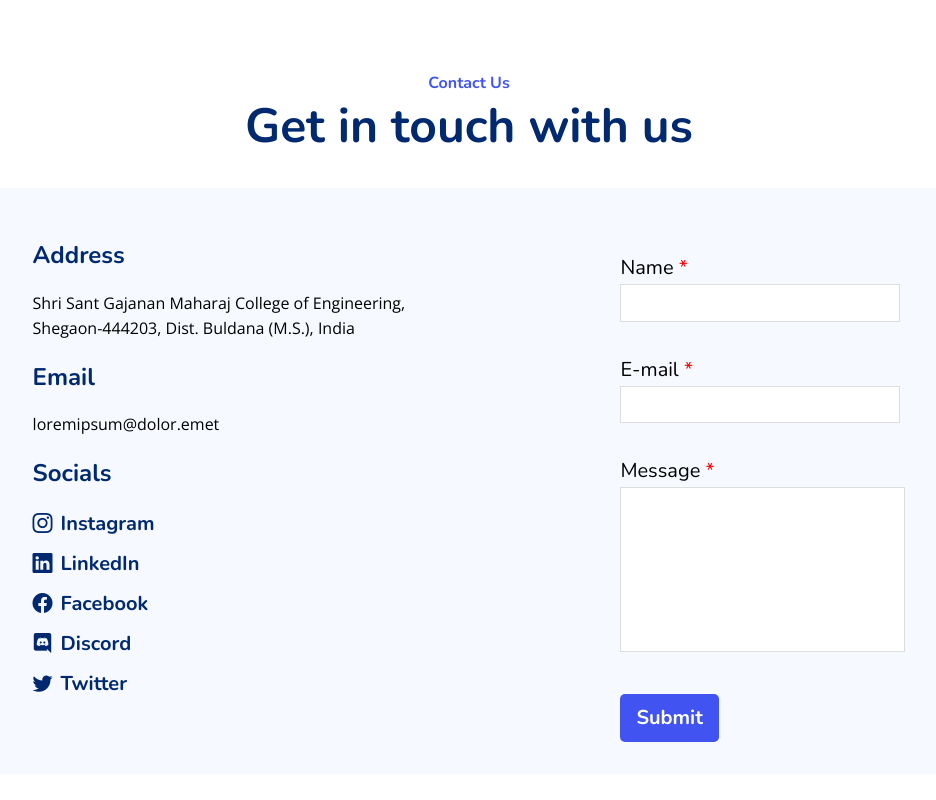
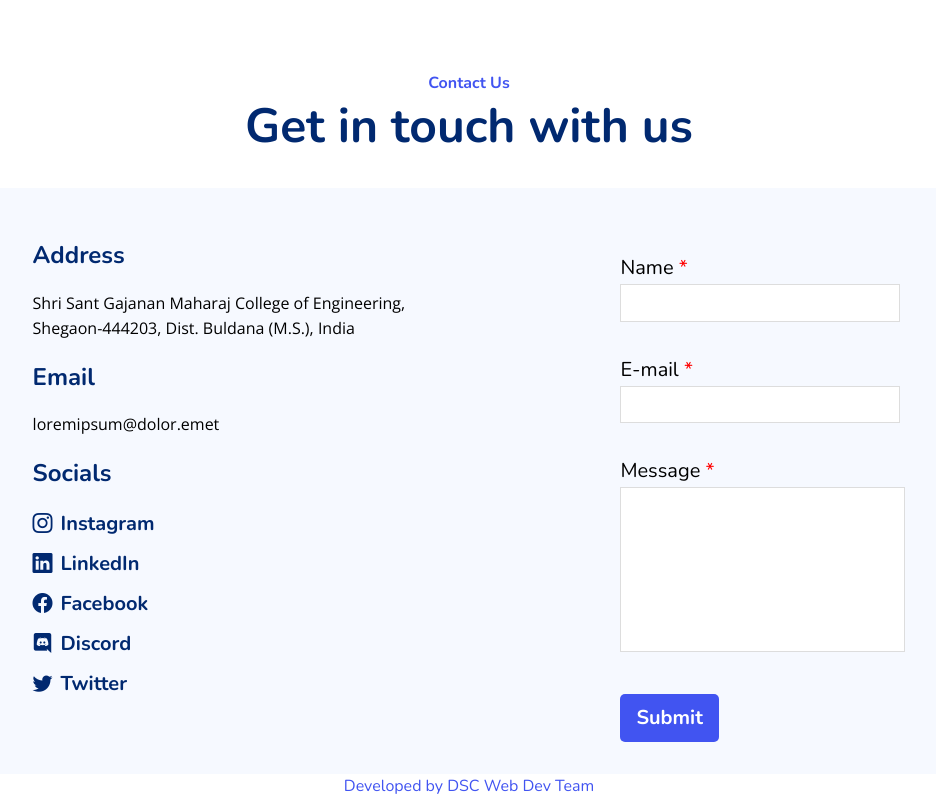
Before and after one commit to harishbarhate02/dsc-ssgmce, a plain HTML site: page index.html in a window 1280 px wide. Shown: the part 3156-3956 px from the top of the page, without its empty margins (171-1107 px from the left). Before the commit the page ends 3930 px from the top, so only its background shows below. Drawn offline with nearby package versions, Linux system fonts and the light colour scheme.

Commit message:
Added Footer

```diff
--- a/css/style.css
+++ b/css/style.css
@@ -17,3 +17,8 @@
   background-image: url("../assets/images/hero-bg.png");
   overflow-x: hidden;
 }
+
+footer {
+  text-align: center;
+  color: var(--primary);
+}
--- a/index.html
+++ b/index.html
@@ -263,6 +263,8 @@
       </div>
     </div>
   </section>
+  <footer>
+    Developed by DSC Web Dev Team
+  </footer>
 </body>
-
 </html>
```
